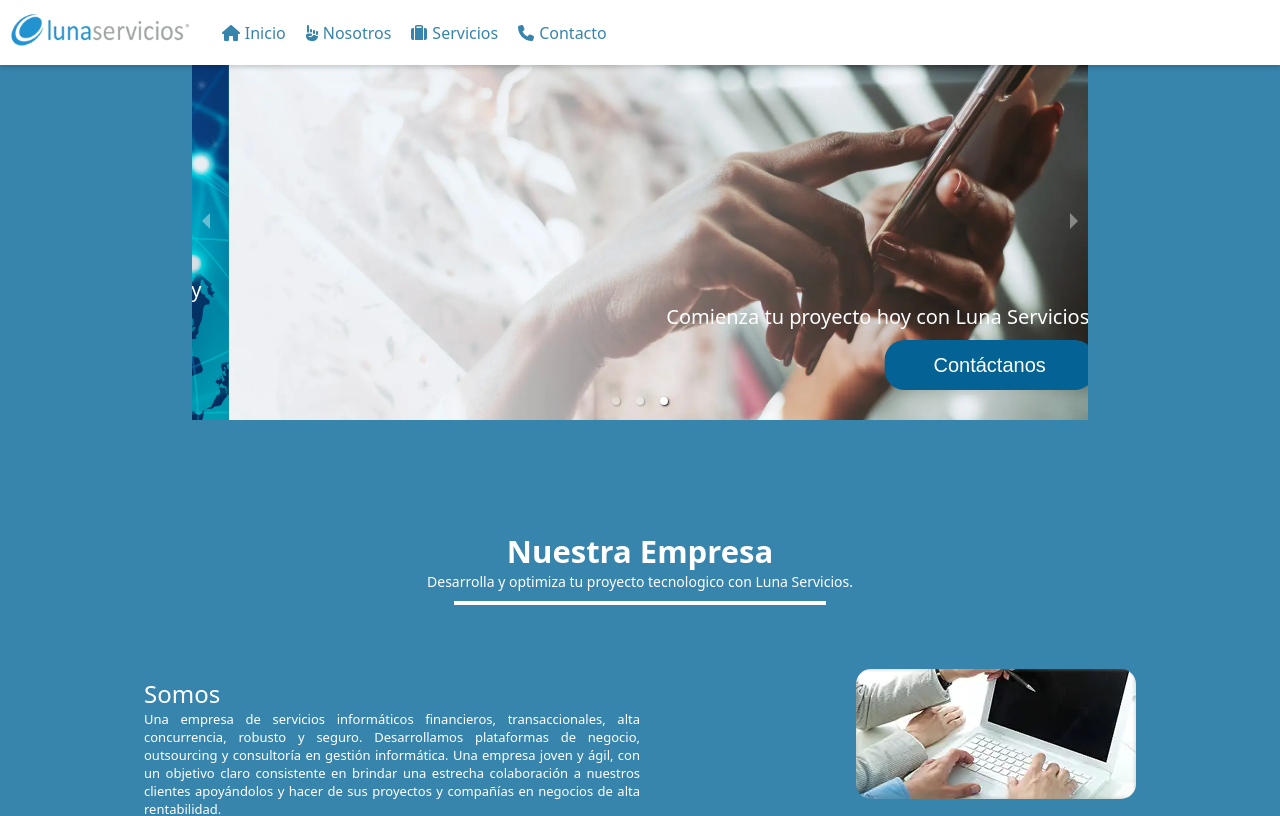
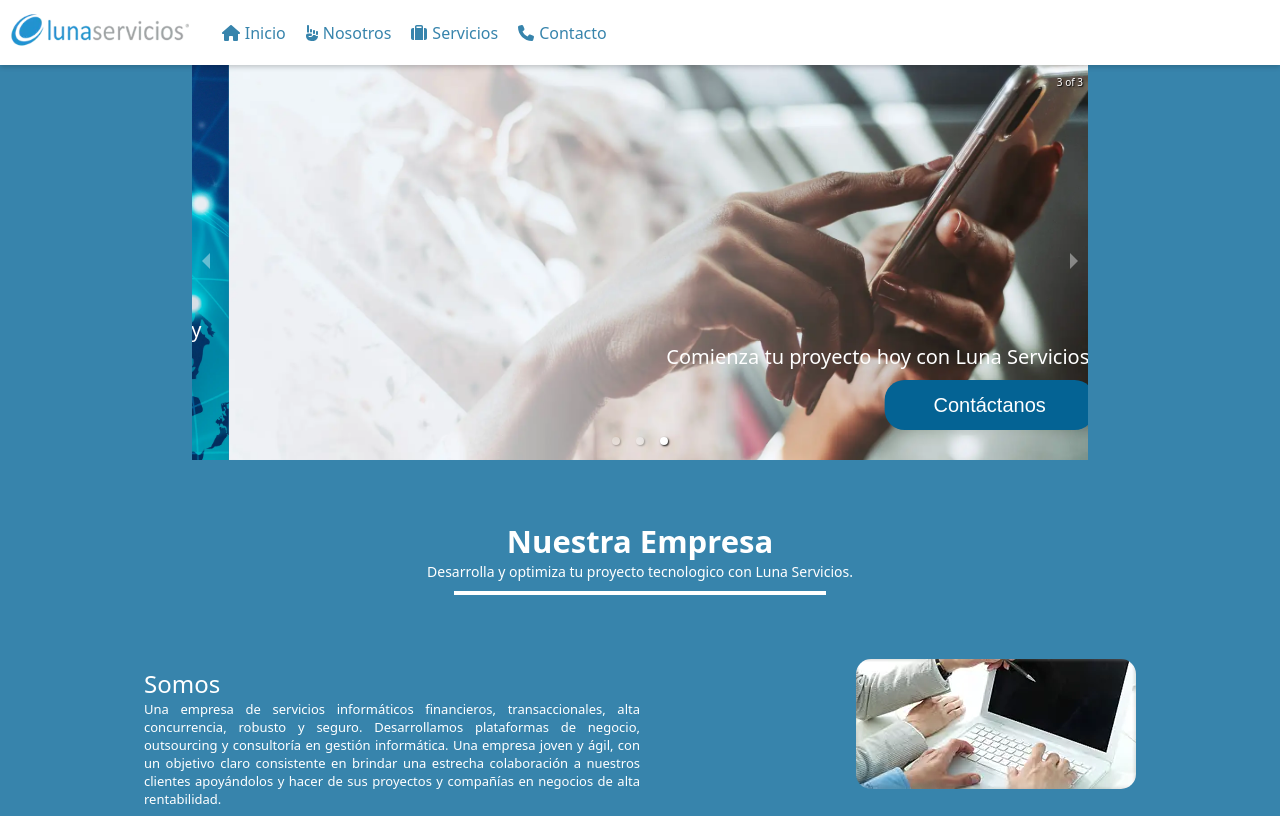
Before and after one commit to lunaservicios/LNS-Front, a React (Create React App) app: page / in a window 1280 px wide. Shown: the top 816 px of the page. Built offline with nearby package versions, Linux system fonts and the light colour scheme.

Commit message:
fix css carousel y about

```diff
--- a/src/components/ImageCarousel.css
+++ b/src/components/ImageCarousel.css
@@ -8,6 +8,7 @@ body {
   max-width: 70%;
   margin: 0 auto;
   padding: 20px 0;
+  margin-top: 40px;
 }
 
 .carousel .slide {
--- a/src/components/QuienesSomos.css
+++ b/src/components/QuienesSomos.css
@@ -7,7 +7,7 @@
   .about-section h1 {
     font-size: 31px;
     margin-bottom: 10px;
-    margin-top: 70px;
+    margin-top: 20px;
     color: white;
     font-weight: 900;
   }
```
